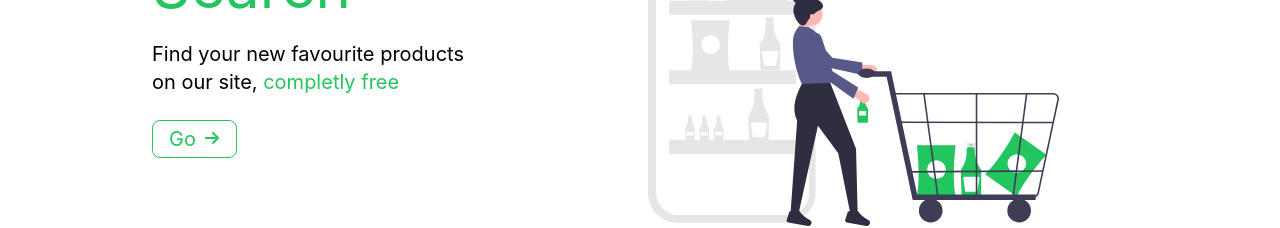
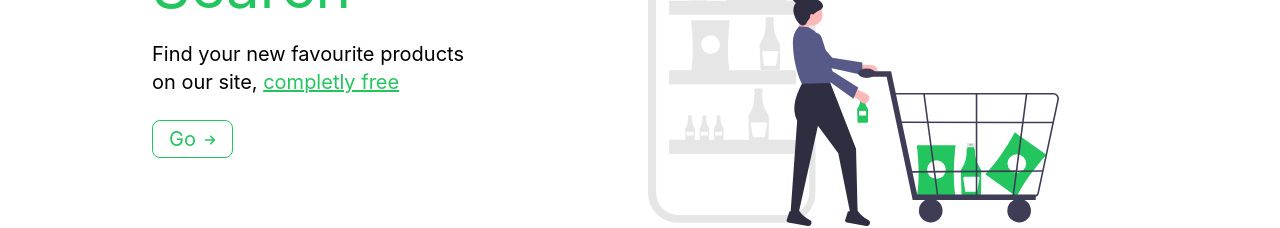
Before and after one commit to KacperHemperek/diet-checker, a Next.js app: page / in a window 1280 px wide. Shown: the part 245-473 px from the top of the page. Built offline with nearby package versions, Linux system fonts and the light colour scheme.

Commit message:
style: text decoration on homepage

```diff
--- a/pages/index.tsx
+++ b/pages/index.tsx
@@ -16,7 +16,7 @@ const Home: NextPage = () => {
                             Find your new favourite products
                             <br />
                             on our site,{" "}
-                            <span className="text-green-500">
+                            <span className="text-green-500 underline">
                                 completly free
                             </span>
                         </p>
@@ -26,7 +26,7 @@ const Home: NextPage = () => {
                                 <svg
                                     xmlns="http://www.w3.org/2000/svg"
                                     viewBox="0 0 448 512"
-                                    className=" h-4 w-4 transition-transform duration-1000 group-hover:translate-x-1"
+                                    className=" h-3 w-3 transition-transform duration-1000 group-hover:translate-x-1"
                                 >
                                     <path d="M438.6 278.6l-160 160C272.4 444.9 264.2 448 256 448s-16.38-3.125-22.62-9.375c-12.5-12.5-12.5-32.75 0-45.25L338.8 288H32C14.33 288 .0016 273.7 .0016 256S14.33 224 32 224h306.8l-105.4-105.4c-12.5-12.5-12.5-32.75 0-45.25s32.75-12.5 45.25 0l160 160C451.1 245.9 451.1 266.1 438.6 278.6z" />
                                 </svg>
```
